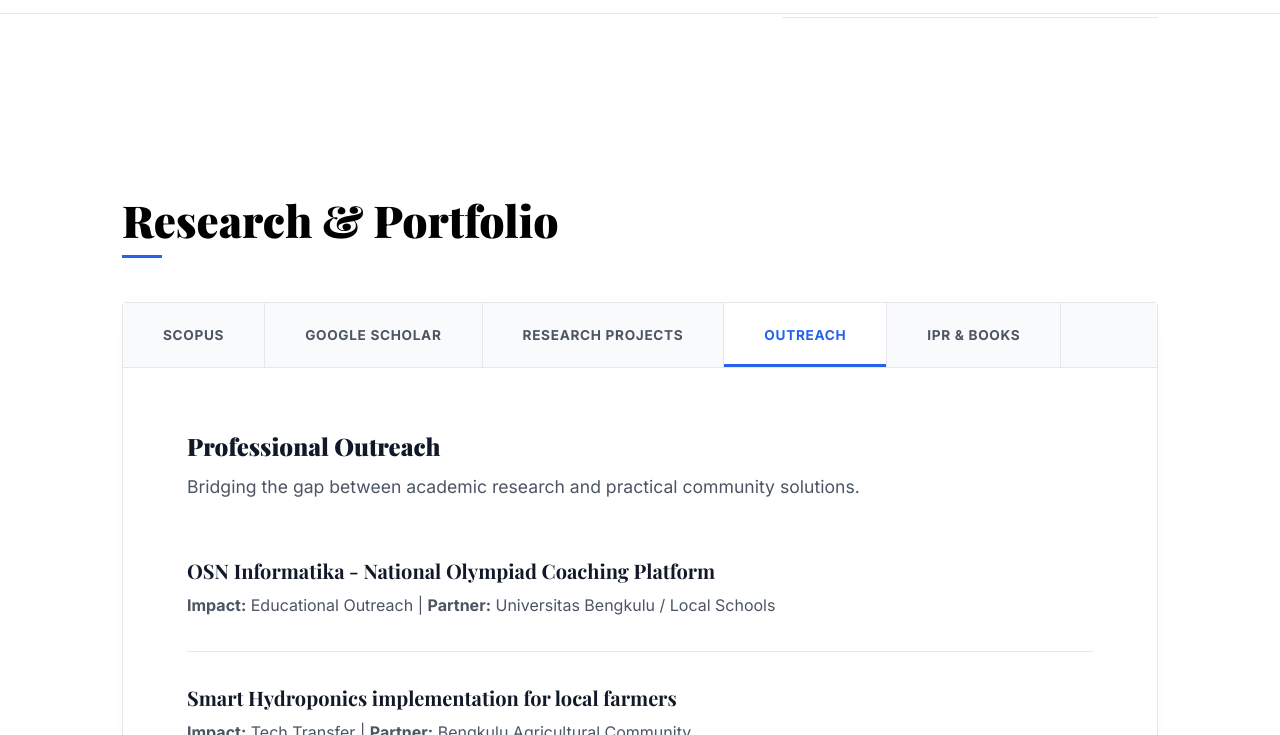
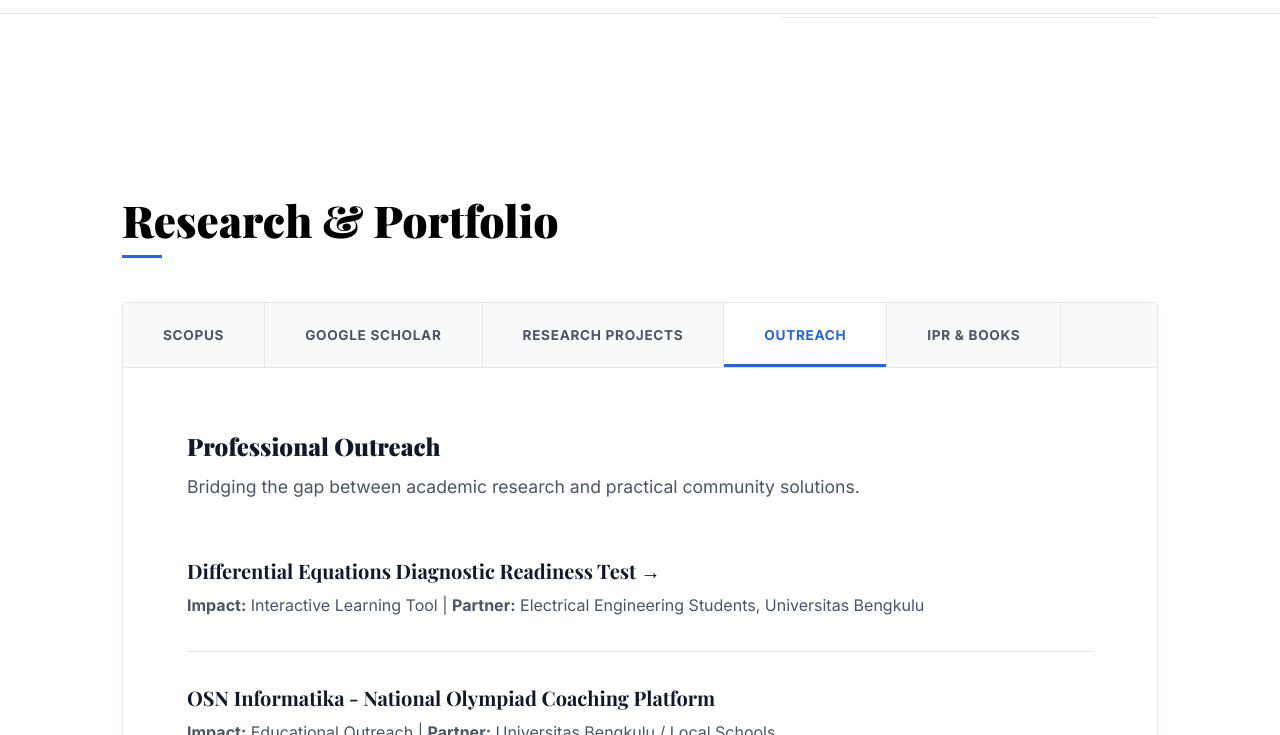
Before and after one commit to novatha/ndaratha.my.id, an Astro site: page / in a window 1280 px wide. Both pictures are taken after a click on the button "OUTREACH". Shown: the part 1843-2578 px from the top of the page. Built offline with nearby package versions, Linux system fonts and the light colour scheme; Astro itself is replaced by a stand-in of ours.

Commit message:
Link Differential Equations Diagnostic Test under Outreach tab in main portfolio

```diff
--- a/src/components/Projects.astro
+++ b/src/components/Projects.astro
@@ -25,6 +25,12 @@ const researchProjects = [
 ];
 
 const serviceProjects = [
+	{
+		title: "Differential Equations Diagnostic Readiness Test",
+		client: "Electrical Engineering Students, Universitas Bengkulu",
+		impact: "Interactive Learning Tool",
+		url: "/tes-kesiapan-pd-elektro/"
+	},
 	{ title: "OSN Informatika - National Olympiad Coaching Platform", client: "Universitas Bengkulu / Local Schools", impact: "Educational Outreach" },
 	{ title: "Smart Hydroponics implementation for local farmers", client: "Bengkulu Agricultural Community", impact: "Tech Transfer" },
 	{ title: "Renewable energy potential assessment for Enggano Island", client: "Local Government", impact: "Infrastructure Planning" }
@@ -102,7 +108,13 @@ const serviceProjects = [
 					{serviceProjects.map(service => (
 						<div class="list-item">
 							<div class="item-body">
-								<h4>{service.title}</h4>
+								<h4>
+									{service.url ? (
+										<a href={service.url} class="project-link">{service.title} &rarr;</a>
+									) : (
+										service.title
+									)}
+								</h4>
 								<p><strong>Impact:</strong> {service.impact} | <strong>Partner:</strong> {service.client}</p>
 							</div>
 						</div>
@@ -151,6 +163,16 @@ const serviceProjects = [
 </script>
 
 <style>
+	.project-link {
+		color: var(--text);
+		text-decoration: none;
+		transition: color 0.2s;
+	}
+
+	.project-link:hover {
+		color: var(--accent);
+	}
+
 	.portfolio-section {
 		padding-top: 1rem;
 	}
```
